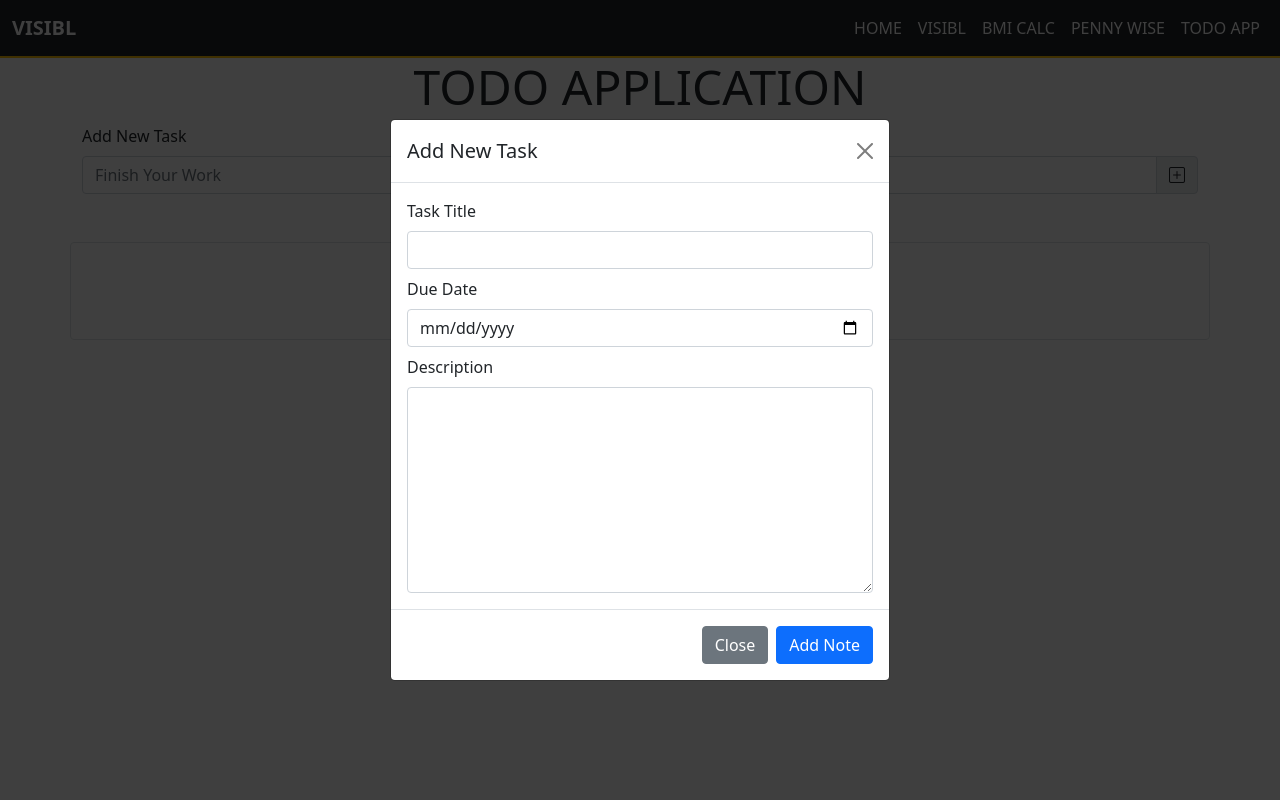
After one commit to AliulhaQ07/Java_Script_Projects, a Django app: page /todoapp in a window 1280 px wide, after a click that opens the changed part. The commit adds this page. Run offline with Django 4.2, Linux system fonts and the light colour scheme.

```diff
--- a/JavaScript_Projects/urls.py
+++ b/JavaScript_Projects/urls.py
@@ -28,6 +28,7 @@ urlpatterns = (
         path("project1", views.project1, name="project1"),
         path("bmi_calculator", views.bmi_calculator, name="bmi_calculator"),
         path("pennywise", views.pennywise, name="pennywise"),
+        path("todoapp", views.todoapp, name="todoapp"),
     ]
     + static(settings.MEDIA_URL, document_root=settings.MEDIA_ROOT)
     + static(settings.STATIC_URL, document_root=settings.STATIC_ROOT)
--- /dev/null
+++ b/JavaScript_Projects_App/static/javascript_files/todo_Web_App.js
@@ -0,0 +1,121 @@
+document.addEventListener("DOMContentLoaded", () => {
+    // INPUT FEILDS IN FORM...
+    const titleInput = document.querySelector('#titleInput');
+    const dateInput = document.querySelector('#dateInput');
+    const descriptionInput = document.querySelector('#descriptionInput');
+
+    const addNotebtn = document.querySelector('#addNotebtn');
+    const form = document.querySelector('#form');
+    const validationMessage = document.querySelector('#validationMessage');
+
+
+    const outputTask = document.querySelector('#outputTask');
+
+    document.addEventListener('submit', function (event) {
+        event.preventDefault();
+        formValidation();
+
+    })
+
+
+    function formValidation() {
+        if (titleInput.value === '') {
+            validationMessage.innerHTML = 'Please enter a title';
+        } else if (dateInput.value === '') {
+            validationMessage.innerHTML = 'Please enter a date';
+        } else if (descriptionInput.value === '') {
+            validationMessage.innerHTML = 'Please enter a description';
+        } else {
+            console.log('note added')
+            noteAdded();
+            acceptingData();
+
+            addNotebtn.click();
+            (() => {
+                addNotebtn.setAttribute("data-bs-dismiss", "");
+            })()
+
+        }
+    }
+
+    // function to show that note is added and disappear after 1 second.
+    function noteAdded() {
+        setTimeout(function () {
+            validationMessage.innerHTML = 'NOTE ADDED!';
+            setTimeout(function () {
+                validationMessage.innerHTML = '';
+            }, 1000)
+        }, 1)
+    }
+})
+
+//object to store data----CONVERTING THIS OBJECT TO ARRAY FOR LOCAL STORAGE;
+// let storeData = {};
+let storeData = [];
+
+
+// LOCAL STORAGE PART
+
+//function to accept data and then store it in object
+function acceptingData() {
+    storeData.push({
+            title: titleInput.value,
+            date: dateInput.value,
+            description: descriptionInput.value,
+        }
+    )
+    localStorage.setItem('storeData', JSON.stringify(storeData));
+    creatingTasks();
+}
+
+// IMEDIATE INVOKE FUNCTION...
+(function () {
+    storeData = JSON.parse(localStorage.getItem('storeData'));
+    console.log(storeData)
+    creatingTasks();
+})()
+
+function creatingTasks() {
+    outputTask.innerHTML = '';
+    storeData.map(function (x, y) {
+        return outputTask.innerHTML += `<div class = "  card shadow-sm  " >
+            <div class = "card-body"  id=${y} >
+
+            <h5 class = "card-title" >${x.title}</h5 >
+            <h6 class = "card-subtitle mb-2 text-body-secondary" >${x.date}</h6 >
+            <p class = "card-text" >${x.description}</p >
+
+            <div class = "text-end me-4" >
+            <i onclick="updateTask(this)" data-bs-toggle = "modal" data-bs-target = "#form" class = "bi bi-pencil-square me-2" style = "cursor: pointer" ; ></i >
+            <i onclick="deleteTask(this); " class = "bi bi-trash3" style = "cursor: pointer" ; ></i >
+            </div >
+            </div >
+        </div >`;
+    })
+
+
+    resetForm();
+}
+
+// reseting the form so the feilds are blank...
+function resetForm() {
+    titleInput.value = '';
+    dateInput.value = '';
+    descriptionInput.value = '';
+}
+
+function deleteTask(e) {
+    e.parentElement.parentElement.parentElement.remove();
+    storeData.splice(e.parentElement.parentElement.parentElement, 1);
+    localStorage.setItem('storeData', JSON.stringify(storeData));
+}
+
+// updating task, getting the value then showing in the form.once task is selected it is removed automatically...
+function updateTask(e) {
+    let selectedTask = e.parentElement.parentElement;
+    titleInput.value = selectedTask.children[0].innerHTML;
+    dateInput.value = selectedTask.children[1].innerHTML;
+    descriptionInput.value = selectedTask.children[2].innerHTML;
+
+    deleteTask(e);
+}
--- a/JavaScript_Projects_App/templates/header.html
+++ b/JavaScript_Projects_App/templates/header.html
@@ -48,6 +48,10 @@
 					<a class = "nav-link active" aria-current = "page" href = "{% url 'pennywise' %}" >PENNY WISE</a >
 				</li >
 
+				<li class = "nav-item" >
+					<a class = "nav-link active" aria-current = "page" href = "{% url 'todoapp' %}" >TODO APP</a >
+				</li >
+
 
 			</ul >
 		</div >
--- /dev/null
+++ b/JavaScript_Projects_App/templates/todo_Web_App.html
@@ -0,0 +1,136 @@
+{% load static %}
+<!doctype html>
+<html lang = "en" >
+<head >
+	<meta charset = "utf-8" >
+	<meta name = "viewport"
+		  content = "width=device-width, user-scalable=no, initial-scale=1" >
+	<meta http-equiv = "X-UA-Compatible" content = "ie=edge" >
+	<title >TODO WEB APP</title >
+	<link rel = "stylesheet" href = "https://cdn.jsdelivr.net/npm/bootstrap@5.1.3/dist/css/bootstrap.min.css"
+		  integrity = "sha384-1BmE4kWBq78iYhFldvKuhfTAU6auU8tT94WrHftjDbrCEXSU1oBoqyl2QvZ6jIW3" crossorigin = "anonymous" >
+	{# bootstrap icons cdn#}
+	<link rel = "stylesheet" href = "https://cdn.jsdelivr.net/npm/bootstrap-icons@1.11.3/font/bootstrap-icons.min.css" >
+	{# custom css files #}
+	{# FAV ICON #}
+	<link rel = "icon" type = "image/x-icon" href = " /media/logo.png" >
+
+	<link rel = "stylesheet" href = "{% static 'todo_Web_App.css' %}" >
+
+	{#  -----  #}
+	<link rel = "preconnect" href = "https://fonts.googleapis.com" >
+	<link rel = "preconnect" href = "https://fonts.gstatic.com" crossorigin >
+	<link href = "https://fonts.googleapis.com/css2?family=Lexend:wght@100..900&display=swap" rel = "stylesheet" >
+
+</head >
+<body >
+{# HEADER #}
+{% block header %}
+	{% include 'header.html' %}
+{% endblock %}
+
+
+{#INPUT SECTION...#}
+<section >
+	<h1 class = "display-5 text-center" >TODO APPLICATION</h1 >
+	<div class = "container " >
+		<label for = "task" class = "form-label" >Add New Task</label >
+		<div class = "input-group " data-bs-toggle = "modal" data-bs-target = "#form" >
+			<input type = "text" class = "form-control" required placeholder = "Finish Your Work" >
+			<span class = "input-group-text" ><i class = "bi bi-plus-square" ></i ></span >
+		</div >
+	</div >
+
+	{#	BOOTSTRAP MODAL#}
+	<div class = "container my-5" >
+		<!-- Modal -->
+		<form class = "modal fade" id = "form" tabindex = "-1" aria-labelledby = "exampleModalLabel" aria-hidden = "true" >
+			<div class = "modal-dialog modal-dialog-centered" >
+				<div class = "modal-content" >
+					<div class = "modal-header" >
+						<h1 class = "modal-title fs-5" id = "exampleModalLabel" >Add New Task</h1 >
+						<button type = "button" class = "btn-close" data-bs-dismiss = "modal" aria-label = "Close" ></button >
+					</div >
+					<div class = "modal-body" >
+
+						{#TASK INPUT FEILD#}
+						<div >
+							<label for = "title" class = "form-label" >Task Title</label >
+							<input type = "text" class = "form-control" id = "titleInput" >
+						</div >
+
+
+						{#TASK DUE DATE FEILD#}
+						<div class = "mt-2" >
+							<label for = "date" class = "form-label" >Due Date</label >
+							<input type = "date" class = "form-control" id = "dateInput" >
+						</div >
+
+
+						{#TASK DESCRIPTION FEILD#}
+						<div class = "mt-2" >
+							<label for = "descriptionInput" class = "form-label" >Description</label >
+							<textarea id = "descriptionInput" class = "form-control" cols = "20" rows = "8" ></textarea >
+						</div >
+
+						<div class = "text-center text-uppercase text-danger" id = "validationMessage" ></div >
+					</div >
+					<div class = "modal-footer" >
+
+						<button type = "button" class = "btn btn-secondary" data-bs-dismiss = "modal" >Close</button >
+						<button type = "submit" id = "addNotebtn" class = "btn btn-primary" >Add Note</button >
+					</div >
+				</div >
+			</div >
+		</form >
+	</div >
+</section >
+
+
+{#OUTPUT SECTION IT WILL ALSO CONTAIN DUMMY DATA DESIGN...#}
+<section >
+
+	<div class = "container my-5 border py-5 rounded px-5" >
+
+		<div class = "row justify-content-center align-items-center gap-1 " id = "outputTask" >
+
+			{# DUMMY TASK 1 #}
+			{#			<div class = "  card shadow-sm  " >#}
+			{#				<div class = "card-body  " >#}
+			{#					<h5 class = "card-title" >Task Title</h5 >#}
+			{#					<h6 class = "card-subtitle mb-2 text-body-secondary" >Task Date</h6 >#}
+			{#					<p class = "card-text" >Lorem ipsum dolor sit amet, consectetur adipisicing elit. Ea earum nesciunt sunt.</p >#}
+			{#ICONS FOR EDIT AND DELETE#}
+			{#					<div class = "text-end me-4" >#}
+			{#						<i class = "bi bi-pencil-square me-2" style = "cursor: pointer" ; ></i >#}
+			{#						<i class = "bi bi-trash3" style = "cursor: pointer" ; ></i >#}
+			{#					</div >#}
+			{#				</div >#}
+			{#			</div >#}
+
+			{# DUMMY TASK 2 #}
+			{#			<div class = " card shadow-sm" >#}
+			{#				<div class = "card-body" >#}
+			{#					<h5 class = "card-title" >Task Title</h5 >#}
+			{#					<h6 class = "card-subtitle mb-2 text-body-secondary" >Task Date</h6 >#}
+			{#					<p class = "card-text" >Lorem ipsum dolor sit amet, consectetur adipisicing elit. Ea earum nesciunt sunt.</p >#}
+			{#ICONS FOR EDIT AND DELETE#}
+			{#					<div class = "text-end me-4" >#}
+			{#						<i class = "bi bi-pencil-square me-2" style = "cursor: pointer" ; ></i >#}
+			{#						<i class = "bi bi-trash3" style = "cursor: pointer" ; ></i >#}
+			{#					</div >#}
+			{#				</div >#}
+			{#			</div >#}
+
+
+		</div >
+	</div >
+
+</section >
+
+
+</body >
+
+<script src = "{% static 'javascript_files/todo_Web_App.js' %}" ></script >
+<script src = "https://cdn.jsdelivr.net/npm/bootstrap@5.1.3/dist/js/bootstrap.bundle.min.js" integrity = "sha384-ka7Sk0Gln4gmtz2MlQnikT1wXgYsOg+OMhuP+IlRH9sENBO0LRn5q+8nbTov4+1p" crossorigin = "anonymous" ></script >
+</html >
--- a/JavaScript_Projects_App/views.py
+++ b/JavaScript_Projects_App/views.py
@@ -16,3 +16,7 @@ def bmi_calculator(request):
 
 def pennywise(request):
     return render(request, "pennywise.html")
+
+
+def todoapp(request):
+    return render(request, "todo_Web_App.html")
```
Also changed, not shown: JavaScript_Projects_App/static/todo_Web_App.css (added). Lines whose indentation alone changed are shown as unchanged.
